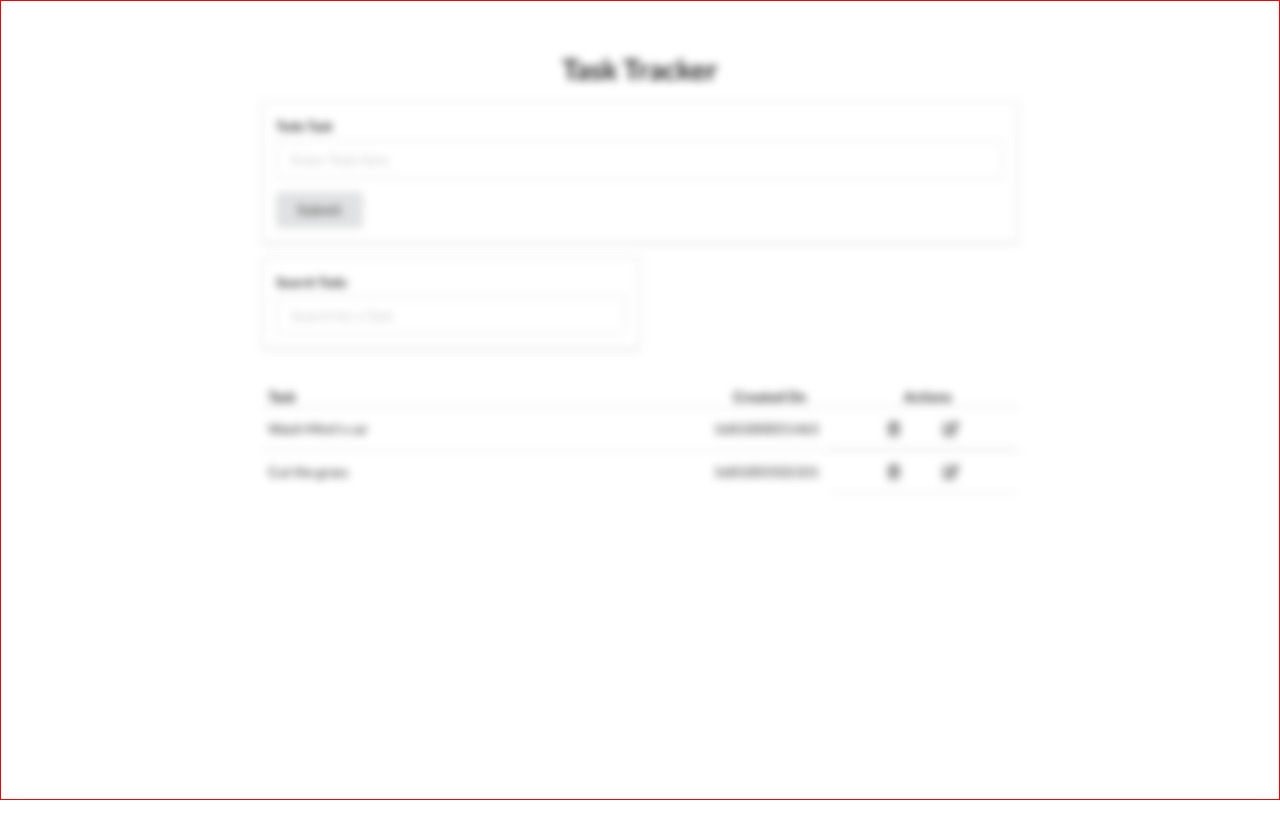
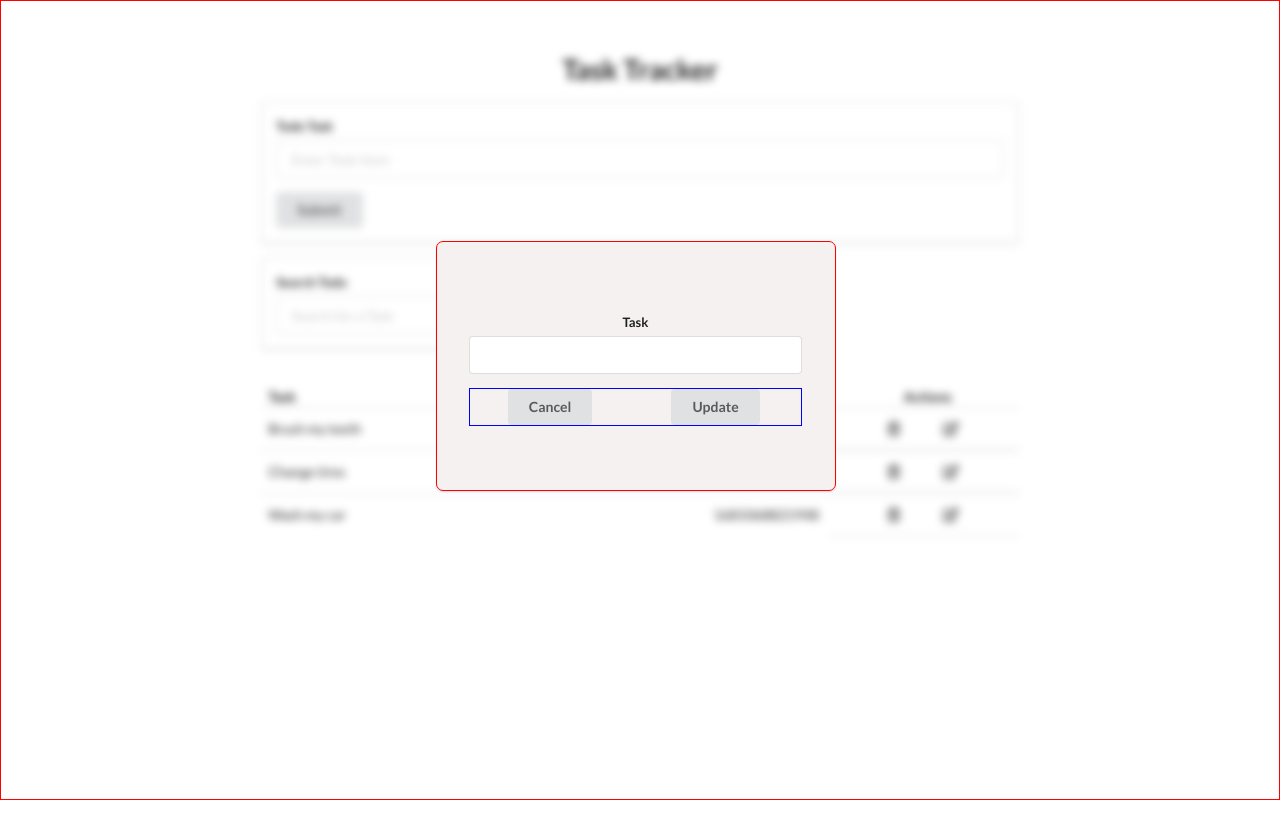
Before and after one commit to Manara-Ali/fullstack_todo_app, a React (Create React App) app in the folder todoapp/client/: page / in a window 1280 px wide. Both pictures are taken after a click on the icon 950 px from the left and 428 px from the top of the page. Built offline with nearby package versions, Linux system fonts and the light colour scheme; data requests are answered from the project's data file.

Commit message:
Update todo functionality is working

```diff
--- a/todoapp/client/db.json
+++ b/todoapp/client/db.json
@@ -1,16 +1,22 @@
 {
   "todos": [
     {
-      "id": "6Zn4jUaYo1ikN_ZEa-hjW",
-      "task": "Wash Mimi's car",
+      "id": "y0Y8YdxrqZiZMNlfkrZHk",
+      "task": "Brush my teeth",
       "completed": false,
-      "createdAt": 1681000051465
+      "createdAt": 1681005502101
     },
     {
-      "id": "y0Y8YdxrqZiZMNlfkrZHk",
-      "task": "Cut the grass",
+      "id": "Itjo3EVK8BKO5dPPYPlk8",
+      "task": "Change tires",
       "completed": false,
-      "createdAt": 1681005502101
+      "createdAt": 1681068811506
+    },
+    {
+      "id": "7LBviBEttv4CI3F7V5DJk",
+      "task": "Wash my car",
+      "completed": false,
+      "createdAt": 1681068821948
     }
   ]
 }
--- /dev/null
+++ b/todoapp/client/src/components/Confirmation.jsx
@@ -0,0 +1,61 @@
+import React, { useContext, useState } from "react";
+import { updateTodo } from "../store";
+import { useDispatch, useSelector } from "react-redux";
+import { ModalContext } from "../context/ModalContext";
+
+const Confirmation = () => {
+  const { editEl, setModalOpen } = useContext(ModalContext);
+
+  const [input, setInput] = useState("");
+
+  const dispatch = useDispatch();
+
+  const handleModalClose = () => {
+    document.querySelector(".app-container").classList.remove("blur");
+    setModalOpen(false);
+  };
+
+  // Create a function to update a task
+  const handleTaskUpdate = (element, input) => {
+    dispatch(updateTodo({ ...element, task: input }));
+    document.querySelector(".app-container").classList.remove("blur");
+    setModalOpen(false);
+  };
+
+  return (
+    <div className="modal-message ui segment">
+      <div className="ui form">
+        <div className="field">
+          <label>Task</label>
+          <input
+            type="text"
+            name="task"
+            // placeholder={editEl.task}
+            onChange={(e) => setInput(e.target.value)}
+            value={input}
+          />
+        </div>
+        <div className="button-container">
+          <button
+            className="ui button"
+            type="submit"
+            onClick={() => handleModalClose()}
+          >
+            Cancel
+          </button>
+          <button
+            className="ui button"
+            type="submit"
+            onClick={() => {
+              return handleTaskUpdate(editEl, input);
+            }}
+          >
+            Update
+          </button>
+        </div>
+      </div>
+    </div>
+  );
+};
+
+export default Confirmation;
--- a/todoapp/client/src/components/Modal.jsx
+++ b/todoapp/client/src/components/Modal.jsx
@@ -1,22 +1,22 @@
 import React, { useContext } from "react";
 import { createPortal } from "react-dom";
 import { ModalContext } from "../context/ModalContext";
+import Confirmation from "./Confirmation";
 
 const Modal = () => {
   const { modalOpen, setModalOpen } = useContext(ModalContext);
 
-  const handleModalClose = () => {
-    document.querySelector(".app-container").classList.remove("blur");
-    setModalOpen(false);
+  const handleModalClose = (e) => {
+    if (e.target === document.querySelector(".modal-container")) {
+      document.querySelector(".app-container").classList.remove("blur");
+      setModalOpen(false);
+    }
   };
   return createPortal(
-    <div
-      className="modal-container"
-      onClick={() => {
-        return handleModalClose();
-      }}
-    >
-      <div className="modal-content">{/* <h1>I am a modal</h1> */}</div>
+    <div className="modal-container" onClick={(e) => handleModalClose(e)}>
+      <div className="modal-content">
+        <Confirmation />
+      </div>
     </div>,
     document.querySelector("#portal-container")
   );
--- a/todoapp/client/src/components/Todos.jsx
+++ b/todoapp/client/src/components/Todos.jsx
@@ -1,6 +1,6 @@
 import React, { useEffect, useContext } from "react";
 import { useDispatch, useSelector } from "react-redux";
-import { fetchTodos, deleteTodo, updateTodo } from "../store";
+import { fetchTodos, deleteTodo } from "../store";
 import Modal from "./Modal";
 import { ModalContext } from "../context/ModalContext";
 
@@ -8,7 +8,7 @@ const Todos = () => {
   // Create a dispatch function
   const dispatch = useDispatch();
 
-  const { modalOpen, setModalOpen } = useContext(ModalContext);
+  const { modalOpen, setModalOpen, setEditEl } = useContext(ModalContext);
 
   const { data: todos } = useSelector((state) => {
     return state.todosCombinedReducer;
@@ -19,18 +19,13 @@ const Todos = () => {
     dispatch(deleteTodo(todo));
   };
 
-  // Create a function to update a task
-  const handleUpdate = (element, input) => {
-    dispatch(updateTodo({ ...element, task: input }));
-  };
-
-  const handleModal = () => {
+  const handleModal = (obj) => {
+    setEditEl(obj);
     document.querySelector(".app-container").classList.add("blur");
     setModalOpen(true);
   };
 
   const todosList = todos.map((element) => {
-    console.log(element.id);
     return (
       <div key={element.id} className="ui celled list">
         <div className="item task">
@@ -50,7 +45,8 @@ const Todos = () => {
             <i
               className="edit outline icon"
               onClick={() => {
-                return handleModal();
+                // console.log(element);
+                return handleModal(element);
               }}
             ></i>
           </div>
--- a/todoapp/client/src/context/ModalContext.js
+++ b/todoapp/client/src/context/ModalContext.js
@@ -4,10 +4,13 @@ export const ModalContext = createContext();
 
 export const CustomProvider = ({ children }) => {
   const [modalOpen, setModalOpen] = useState(false);
+  const [editEl, setEditEl] = useState(null);
 
   const obj = {
     modalOpen,
     setModalOpen,
+    editEl,
+    setEditEl,
   };
 
   return <ModalContext.Provider value={obj}>{children}</ModalContext.Provider>;
--- a/todoapp/client/src/index.css
+++ b/todoapp/client/src/index.css
@@ -120,3 +120,29 @@ body {
 .blur {
   filter: blur(4px);
 }
+
+.modal-message.ui.segment {
+  border: 1px solid red;
+  width: 400px;
+  height: 250px;
+  position: absolute;
+  background-color: rgb(245, 241, 241);
+  border-radius: 7px;
+  top: 30vh;
+  left: 34%;
+  text-align: center;
+  padding-top: 20px;
+  display: flex;
+  justify-content: center;
+  align-items: center;
+}
+
+.button-container {
+  border: 1px solid blue;
+  display: flex;
+  justify-content: space-around;
+}
+
+.modal-message.ui.segment .ui.form {
+  width: 90%;
+}
--- a/todoapp/client/src/store/slices/todosSlice.js
+++ b/todoapp/client/src/store/slices/todosSlice.js
@@ -1,4 +1,4 @@
-import { createSlice } from "@reduxjs/toolkit";
+import { createSlice, current } from "@reduxjs/toolkit";
 import { fetchTodos } from "../thunks/fetchTodos";
 import { createTodo } from "../thunks/createTodo";
 import { deleteTodo } from "../thunks/deleteTodo";
--- a/todoapp/client/src/store/thunks/updateTodo.js
+++ b/todoapp/client/src/store/thunks/updateTodo.js
@@ -4,10 +4,12 @@ import axios from "axios";
 export const updateTodo = createAsyncThunk(
   "todo/update",
   async (updatedTodo) => {
-    await axios.patch(
-      `http://localhost:3005/todos/${updatedTodo.id}`,
-      updateTodo
-    );
+    console.log(updatedTodo);
+    await axios({
+      url: `http://localhost:3005/todos/${updatedTodo.id}`,
+      method: "PATCH",
+      data: updatedTodo,
+    });
 
     return updatedTodo;
   }
```
